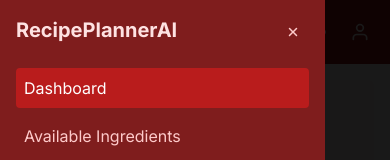
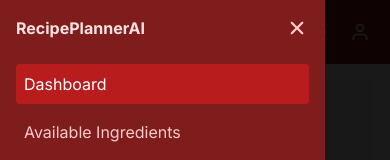
Before and after one commit to s-soumyakanta/recipeplannerai, a Next.js app: page /dashboard in a window 390 px wide. Both pictures are taken after a click on the button 32 px from the left and 32 px from the top of the page. Shown: the top 160 px of the page. Built offline with nearby package versions, Linux system fonts and the light colour scheme.

Commit message:
minor css fix

```diff
--- a/src/components/Navbar.tsx
+++ b/src/components/Navbar.tsx
@@ -22,7 +22,7 @@ const Navbar: React.FC<NavbarProps> = ({ setIsSidebarOpen, toggleDarkMode, isDar
         >
           <FiMenu size={24} />
         </button>
-        <Link href="/dashboard" className="text-xl font-bold">RecipePlannerAI</Link>
+        <Link href="/dashboard" className="text-md md:text-xl font-bold">RecipePlannerAI</Link>
       </div>
       <div className="flex items-center space-x-4">
         <button
--- a/src/components/RecipePlannerChat.tsx
+++ b/src/components/RecipePlannerChat.tsx
@@ -22,7 +22,7 @@ const RecipePlannerChat: React.FC = () => {
   };
 
   return (
-    <div className="flex rounded-md flex-col h-[calc(100vh-100px)] bg-red-50 dark:bg-red-900 text-red-900 dark:text-red-50 overflow-hidden">
+    <div className="flex rounded-md flex-col h-[calc(100vh-130px)] md:h-[calc(100vh-100px)] bg-red-50 dark:bg-red-900 text-red-900 dark:text-red-50 overflow-hidden">
       {!isChatStarted ? (
         <div className="flex flex-col h-full justify-between">
           <div className="flex-grow flex flex-col justify-between overflow-y-auto">
@@ -77,7 +77,7 @@ const RecipePlannerChat: React.FC = () => {
           </div>
         </div>
       ) : (
-        <div className="flex flex-col h-full">
+        <div className="flex flex-col h-full mb-2">
           <h1 className="text-xl sm:text-2xl font-bold mb-2 sm:mb-4 text-center p-2">RecipePlannerAI Chat</h1>
           <div className="flex-grow bg-white dark:bg-red-800 rounded-lg shadow-xl overflow-hidden flex flex-col mx-4">
             <div className="flex-grow overflow-y-auto p-4 space-y-4">
--- a/src/components/Sidebar.tsx
+++ b/src/components/Sidebar.tsx
@@ -54,21 +54,23 @@ const Sidebar: React.FC<SidebarProps> = ({
       >
         <div className="flex flex-col h-full">
           {/* Top part - Navigation Tabs */}
-          <div className="p-4 flex-grow">
+          <div className="p-4  flex-grow">
+            <div className="flex flex-row mb-6 items-center  justify-between text-center  ">
+            {isSidebarOpen && (
+                <h2 className="text-md md:text-xl font-bold  text-red-100 ">
+                  RecipePlannerAI
+                </h2>
+              )}
               <button
                 onClick={() => setIsSidebarOpen(false)}
-              className=" focus:outline-none focus:ring-2 focus:ring-white  sm:hidden absolute top-4 right-4 w-8 h-8 flex items-center justify-center text-red-200 hover:text-white transition-colors duration-200 bg-transparent hover:bg-red-500 rounded-full p-2"
+                className=" focus:outline-none focus:ring-2 focus:ring-white  sm:hidden   text-red-200 hover:text-white transition-colors duration-200 bg-transparent hover:bg-red-500 rounded-full"
                 type="button"
                 aria-label="Close menu"
               >
-              <IoClose size={48} />
+                <IoClose size={24} />
               </button>
 
-            {isSidebarOpen && (
-              <h2 className="text-xl font-bold mb-6 text-red-100">
-                RecipePlannerAI
-              </h2>
-            )}
+            </div>
             <nav>
               <ul>
                 {tabs.map((tab) => (
```
Lines whose indentation alone changed are shown as unchanged.
